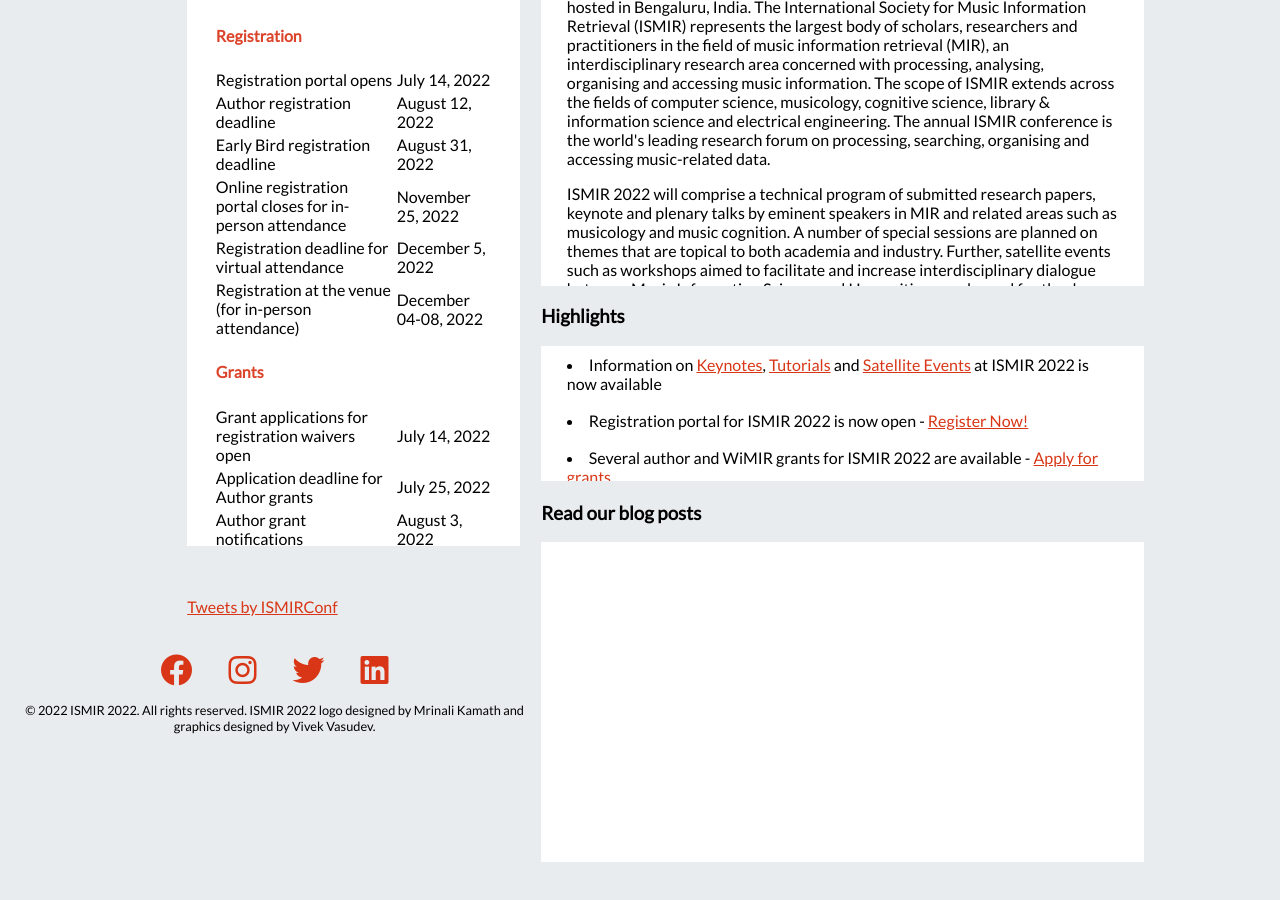
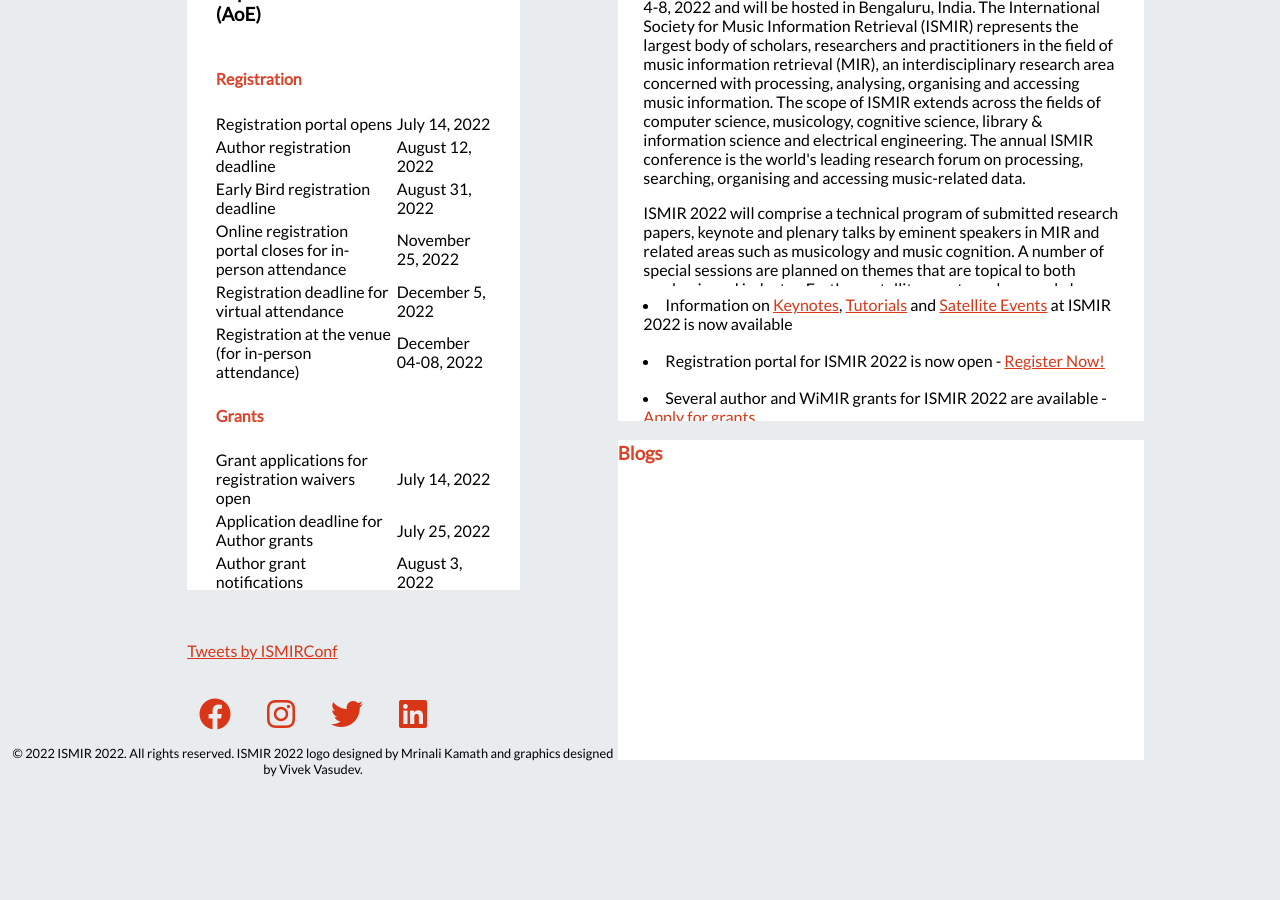
Before and after one commit to ismir2022/ismir2022.github.io, a Jekyll site: the page built from index_staging.md, in a window 1280 px wide and 900 px high, scrolled down 674 px. Built offline with Jekyll 4.4.1, drawn with Linux system fonts in a browser that asks for light colours; nearby versions of some CDN libraries; comment, search, counter and statistics services are not loaded; after the commit the page ends 1472 px from its top, so only the background shows below that.

Commit message:
Update index_staging.md

```diff
--- a/index_staging.md
+++ b/index_staging.md
@@ -4,7 +4,7 @@
 ---
 
 <!-- <h1 style="float:left; width:63%;"> Welcome to ISMIR 2022! </h1> -->
-<div style="background-color: rgb(255, 255, 255); height:45vh;float:right; width:63%; padding-left: 2vw; padding-right: 2vw; padding-top: 1vh; padding-bottom: 1vh; display:block; overflow-y:auto; overflow-x:hidden; ">
+<div style="background-color: rgb(255, 255, 255); height:45vh;float:right; width:55%; padding-left: 2vw; padding-right: 2vw; padding-top: 1vh; padding-bottom: 1vh; display:block; overflow-y:auto; overflow-x:hidden; ">
 <h2><span style="color:#DB442A">Welcome to ISMIR 2022!</span></h2>
 <p>The 23rd International Society for Music Information Retrieval Conference (ISMIR 2022) will take place in a hybrid format from Dec 4-8, 2022 and will be hosted in Bengaluru, India. The International Society for Music Information Retrieval (ISMIR) represents the largest body of scholars, researchers and practitioners in the field of music information retrieval (MIR), an interdisciplinary research area concerned with processing, analysing, organising and accessing music information. The scope of ISMIR extends across the fields of computer science, musicology, cognitive science, library & information science and electrical engineering. The annual ISMIR conference is the world's leading research forum on processing, searching, organising and accessing music-related data.
 </p>
@@ -13,9 +13,10 @@
 </p>
 </div>
 <br>
-<h3 style="float:right; width:63%">Highlights</h3>
-<table class="scrolldown" rules=none style="float:right; width:63%;">
+<!-- <h3 style="float:right; width:55%">Highlights</h3> -->
+<table class="scrolldown" rules=none style="float:right; width:55%;">
 		<tbody>
+	    <tr> <h3 style="color:#DB442A">Highlights</h3> </tr>
             <tr>
 			<td><li data-stringify-indent="0" data-stringify-border="0">Information on <a href="[Keynotes](https://ismir2022.ismir.net/program/keynotes)">Keynotes</a>, <a href="[Tutorials](https://ismir2022.ismir.net/program/tutorials)">Tutorials</a> and <a href="[Satellite Events](https://ismir2022.ismir.net/program/satellites)">Satellite Events</a> at ISMIR 2022 is now available</li></td>
             </tr>
@@ -28,9 +29,9 @@
 		</tbody>
 </table>
 
-<div class="row" style="float:right; width:63%">
-    <h3 style="padding-top: 0.125em;"> Read our blog posts </h3>
+<div class="row" style="float:right; width:55%">
     <section style="background-color: rgb(255, 255, 255); height:25vw">
+	<h3 style="padding-top: 0.125em;color:#DB442A"> Blogs </h3>
         <!-- <div class="home-post-list" itemscope="" itemtype="http://schema.org/Blog">
             {% for post in site.posts %}
                 {% include card.html %}
```
